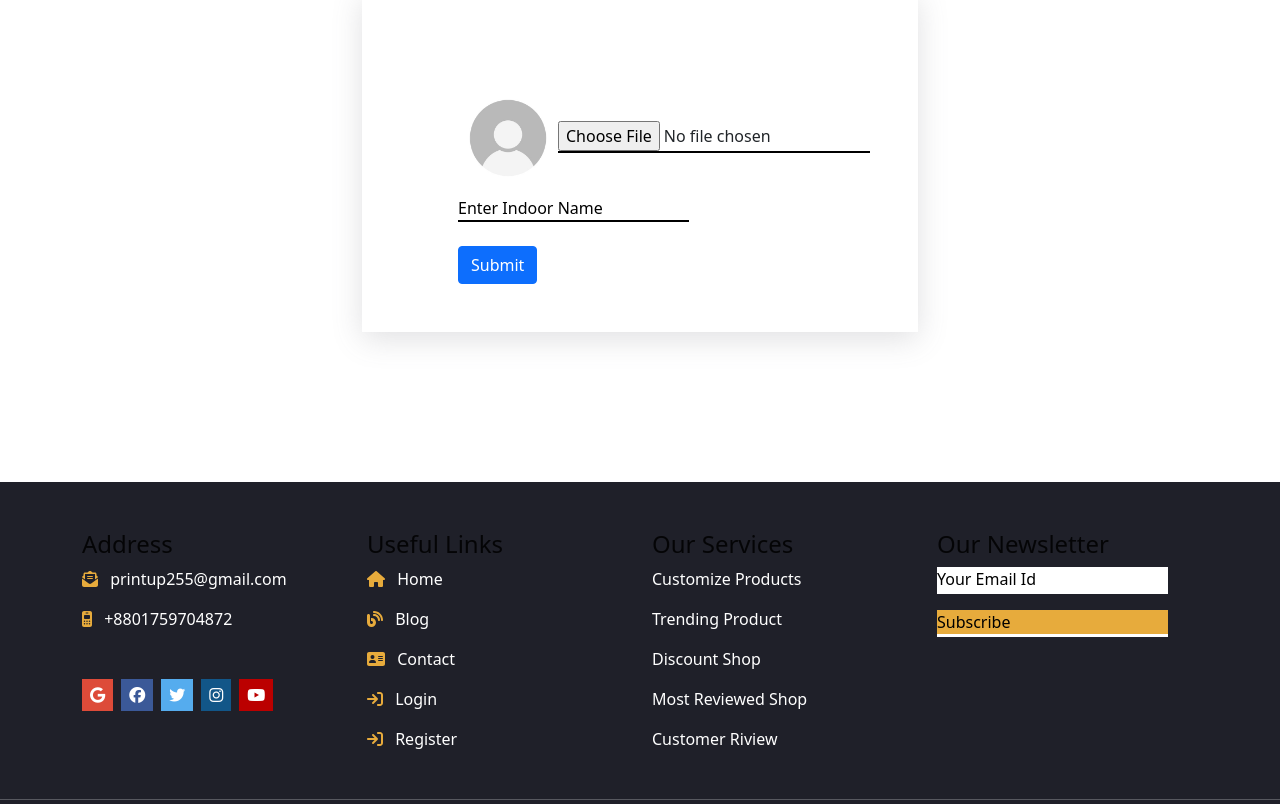
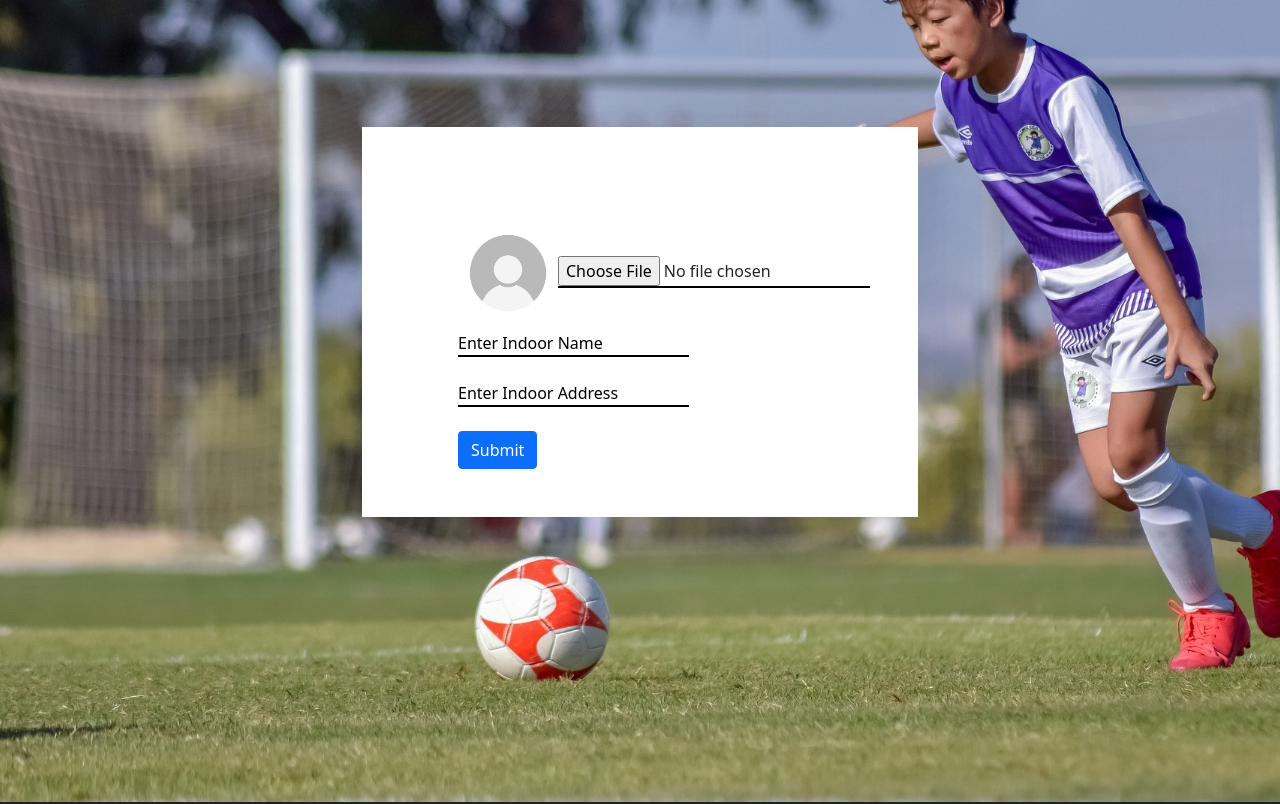
Before and after one commit to Mahed21/Printhub, a React (Create React App) app: page /indoorAdd in a window 1280 px wide. Shown: the part 300-1104 px from the top of the page. Built offline with nearby package versions, Linux system fonts and the light colour scheme; no server answers.

Commit message:
customize design

```diff
--- a/src/Pages/Footer/Footer.css
+++ b/src/Pages/Footer/Footer.css
@@ -33,4 +33,5 @@
 }
 .newsletter-input {
   background-color: #e7ab3c;
+  border-bottom: 1px solid #e7ab3c;
 }
--- a/src/Pages/Footer/Footer.js
+++ b/src/Pages/Footer/Footer.js
@@ -28,7 +28,7 @@ const Footer = () => {
                   icon={faEnvelopeOpenText}
                   className="me-2 icon"
                 />{" "}
-                printup255@gmail.com
+                efutsal255@gmail.com
               </p>
               <p>
                 {" "}
@@ -39,7 +39,6 @@ const Footer = () => {
                 +8801759704872
               </p>
               <div className="mt-5">
-                <i class="fab fa-google p-2 me-2"></i>
                 <i class="fab fa-facebook p-2 me-2"></i>
                 <i class="fab fa-twitter p-2 me-2"></i>
                 <i class="fab fa-instagram p-2 me-2"></i>
@@ -69,12 +68,12 @@ const Footer = () => {
               </p>
             </div>
             <div className="footer-col mb-3">
-              <h4>Our Services</h4>
-              <p>Customize Products</p>
-              <p>Trending Product</p>
-              <p>Discount Shop</p>
-              <p>Most Reviewed Shop</p>
-              <p>Customer Riview</p>
+              <h4>Find Oponant</h4>
+              <p>Book Indoor</p>
+              <p>Create Tournament</p>
+              <p>Add Indoor</p>
+              <p>Iive update</p>
+              <p>About Us</p>
             </div>
             <div className="footer-col mb-3">
               <h4>Our Newsletter</h4>
@@ -82,7 +81,7 @@ const Footer = () => {
                 <input placeholder="Your Email Id " />
                 <input
                   placeholder="Subscribe"
-                  className="mt-3 newsletter-input"
+                  className="mt-2 newsletter-input"
                 />
               </div>
             </div>
--- a/src/Pages/Home/Home.js
+++ b/src/Pages/Home/Home.js
@@ -77,7 +77,7 @@ const Home = () => {
   }, [user.email]);
   const postOponant = (e) => {
     e.preventDefault();
-    console.log('hii');
+    console.log("hii");
     const teamList = {
       teamName: teamName,
       availableDay: availableDay,
@@ -109,8 +109,6 @@ const Home = () => {
 
       {/* indoor in sylhet */}
 
-
-
       <div className="container mt-2 mb-4">
         <div className="title">
           <Marquee
@@ -123,7 +121,6 @@ const Home = () => {
           </Marquee>
         </div>
 
-
         <div className="row">
           {indoorList.map((list) => (
             <IndoorList list={list} key={list._id}></IndoorList>
@@ -131,13 +128,16 @@ const Home = () => {
         </div>
 
         <div className="d-flex justify-content-evenly refgisterTeambtn p-5">
-          <h3 className="mt-3 me-3 registerbtnText">  Register your team for a friendly match</h3>
+          <h3 className="mt-3 me-3 registerbtnText">
+            {" "}
+            Register your team for a friendly match
+          </h3>
           <div className="mt-3 mb-3">
             <button
               className="btn btn-primary mt-1 p-2 mb-4"
               onClick={openModal}
             >
-              Register your team for a friendly match
+              Add Your Team
             </button>
           </div>
         </div>
@@ -156,10 +156,7 @@ const Home = () => {
                 Already You register team using these email
               </h5>
               <div className="d-flex justify-content-end mt-3">
-                <button
-                  className="cancel-btn me-3"
-                  onClick={closeModal}
-                >
+                <button className="cancel-btn me-3" onClick={closeModal}>
                   cancel
                 </button>
               </div>
@@ -167,9 +164,7 @@ const Home = () => {
           ) : (
             <form onSubmit={postOponant}>
               <div className="container available">
-                <h5 className="mb-5 font-italic">
-                  Set your team for oponant
-                </h5>
+                <h5 className="mb-5 font-italic">Set your team for oponant</h5>
                 <div>
                   <input
                     placeholder="Team Name"
@@ -212,17 +207,10 @@ const Home = () => {
 
                 <br />
                 <div className="d-flex justify-content-end mt-3">
-                  <button
-                    className="cancel-btn me-3"
-                    onClick={closeModal}
-                  >
+                  <button className="cancel-btn me-3" onClick={closeModal}>
                     cancel
                   </button>
-                  <input
-                    type="submit"
-                    value="save"
-                    className="save-btn"
-                  />
+                  <input type="submit" value="save" className="save-btn" />
                 </div>
               </div>
             </form>
--- a/src/Pages/IndoorAdd/Indoor.css
+++ b/src/Pages/IndoorAdd/Indoor.css
@@ -15,5 +15,13 @@
   color: black;
 }
 .addIndoorCard {
+  background-color: white;
   box-shadow: rgba(100, 100, 111, 0.2) 0px 7px 29px 0px;
 }
+.indoorAdd {
+  background: url("../../image/login_background.jpg");
+  height: 120vh;
+  background-repeat: no-repeat;
+  background-position: center;
+  background-size: cover;
+}
--- a/src/Pages/IndoorAdd/IndoorAdd.js
+++ b/src/Pages/IndoorAdd/IndoorAdd.js
@@ -7,6 +7,7 @@ const IndoorAdd = () => {
   let navigate = useNavigate();
   const [image, setImage] = useState(null);
   const [name, setName] = useState("");
+  const [address, setAddress] = useState("");
 
   const PostIndoor = (e) => {
     e.preventDefault();
@@ -28,6 +29,7 @@ const IndoorAdd = () => {
             const indoorList = {
               image: img,
               indoorName: name,
+              address: address,
             };
             fetch(`http://localhost:5000/indoor`, {
               method: "POST",
@@ -69,6 +71,12 @@ const IndoorAdd = () => {
           />
           <br />
           <br />
+          <input
+            Placeholder="Enter Indoor Address"
+            onChange={(e) => setAddress(e.target.value)}
+          />
+          <br />
+          <br />
           <button className="btn btn-primary" onClick={PostIndoor}>
             Submit
           </button>
--- a/src/Pages/IndoorList/IndoorList.js
+++ b/src/Pages/IndoorList/IndoorList.js
@@ -7,7 +7,7 @@ import UseAuth from "../Context/UseAuth";
 const IndoorList = (props) => {
   const { user } = UseAuth();
   let navigate = useNavigate();
-  const { indoorName, image, _id } = props.list;
+  const { indoorName, image, _id, address } = props.list;
   const [date, setDate] = useState();
   const handleDate = (e) => {
     setDate(moment(e._d).format("MMM Do YY"));
@@ -36,7 +36,8 @@ const IndoorList = (props) => {
           <div className="col-md-8">
             <div className="card-body">
               <h5 className="card-title">{indoorName}</h5>
-              <h6 className="mb-1">Location:</h6>
+              <h5 className="card-title">Location: {address}</h5>
+
               {/* <div class="mapouter">
                 <div class="gmap_canvas">
                   <iframe
```
